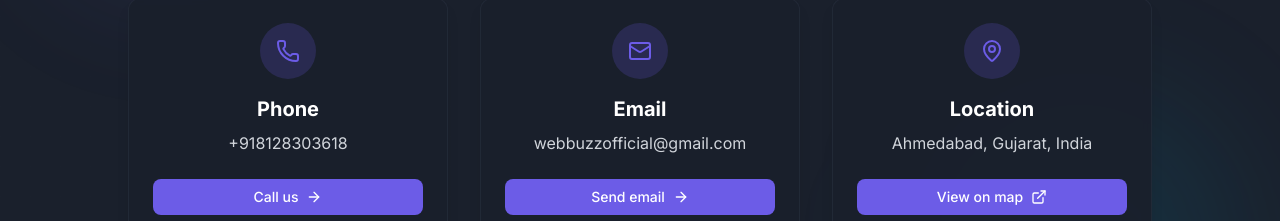
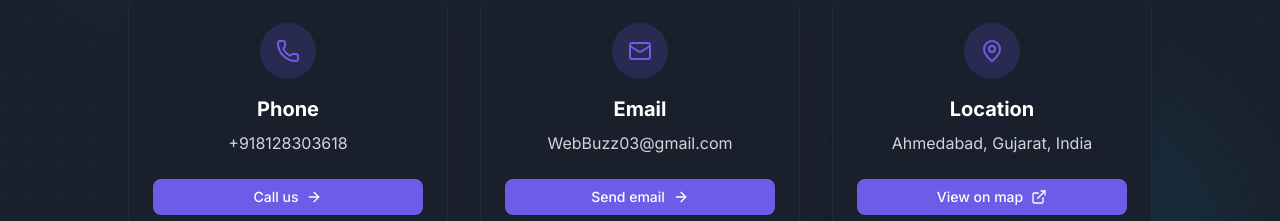
Before and after one commit to parth8417/WebBuzz, a React (Vite) app: page / in a window 1280 px wide. Shown: the part 3860-4081 px from the top of the page. Built offline with nearby package versions, Linux system fonts and the light colour scheme; no server answers.

Commit message:
contact and linkdin link123

```diff
--- a/src/components/ContactInfo.jsx
+++ b/src/components/ContactInfo.jsx
@@ -111,11 +111,11 @@ function ContactInfo() {
             <h3 className="text-xl font-bold mb-2 text-white text-center">Email</h3>
 
             <p className="text-gray-300 text-center mb-4 flex-grow">
-              webbuzzofficial@gmail.com
+              WebBuzz03@gmail.com
             </p>
 
             <a
-              href="mailto:webbuzzofficial@gmail.com"
+              href="mailto:webbuzz03@gmail.com"
               className="mt-2 flex items-center justify-center gap-2 py-2 px-4 rounded-lg bg-primary text-white transition-colors text-sm font-medium hover:bg-primary-light"
             >
               <span>Send email</span>
@@ -188,7 +188,7 @@ function ContactInfo() {
 
             {/* Instagram */}
             <a
-              href="https://www.instagram.com/webbuzz_tech/"
+              href="https://www.instagram.com/webbuzz.tech/"
               className="p-3 rounded-full bg-gray-700 hover:bg-gradient-to-br hover:from-purple-600 hover:to-orange-500 transition-all duration-300 shadow-md hover:shadow-lg hover:scale-110"
               aria-label="Follow us on Instagram"
               target="_blank"
--- a/src/components/Footer.jsx
+++ b/src/components/Footer.jsx
@@ -24,7 +24,7 @@ function Footer() {
     {
       icon: <Linkedin size={18} />,
       name: 'LinkedIn',
-      href: '#',
+      href: 'https://www.linkedin.com/in/webbuzz-webbuzz-tech-1946b840a',
       color: '#0A66C2',
       hoverClass: 'hover:bg-[#0A66C2]'
     },
```
